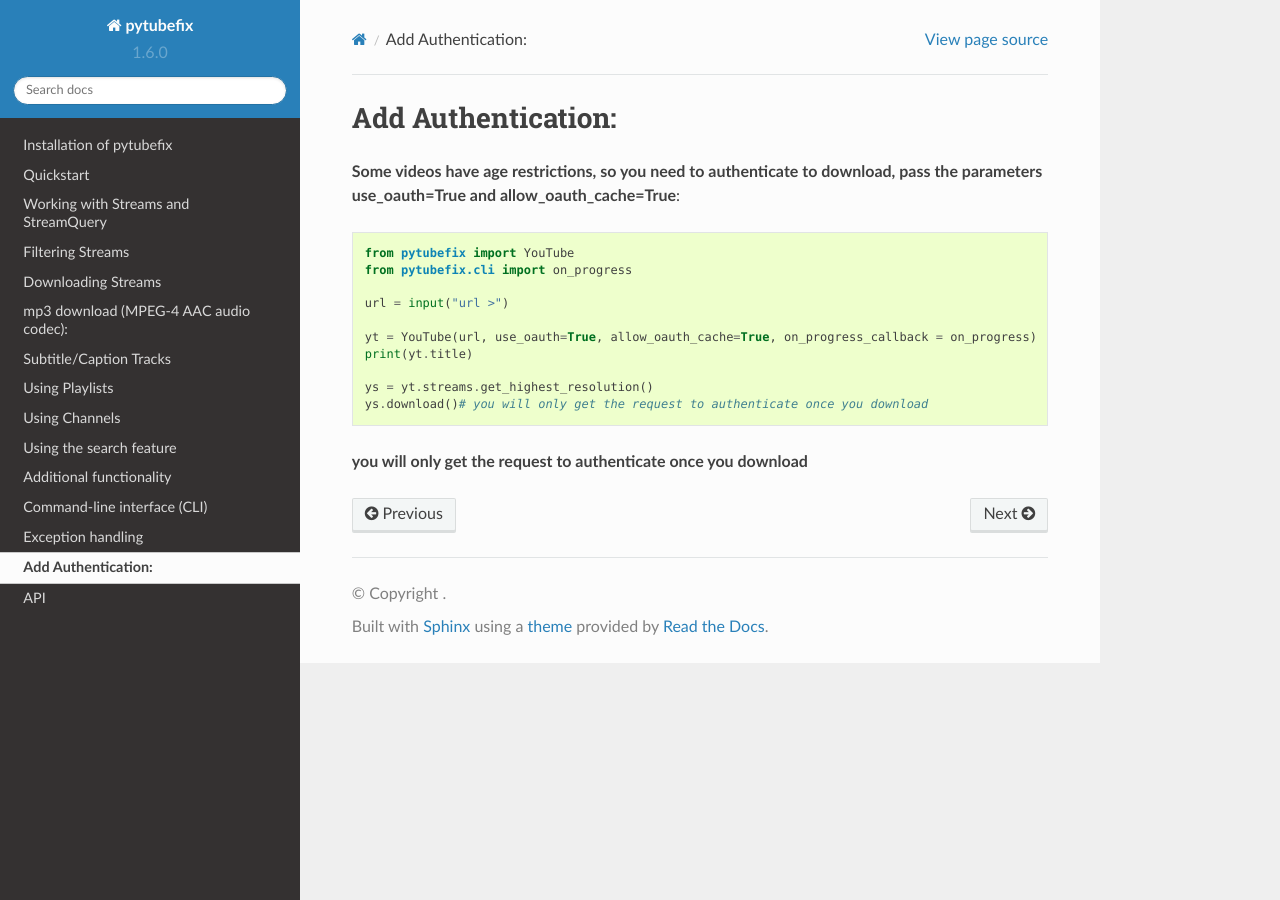
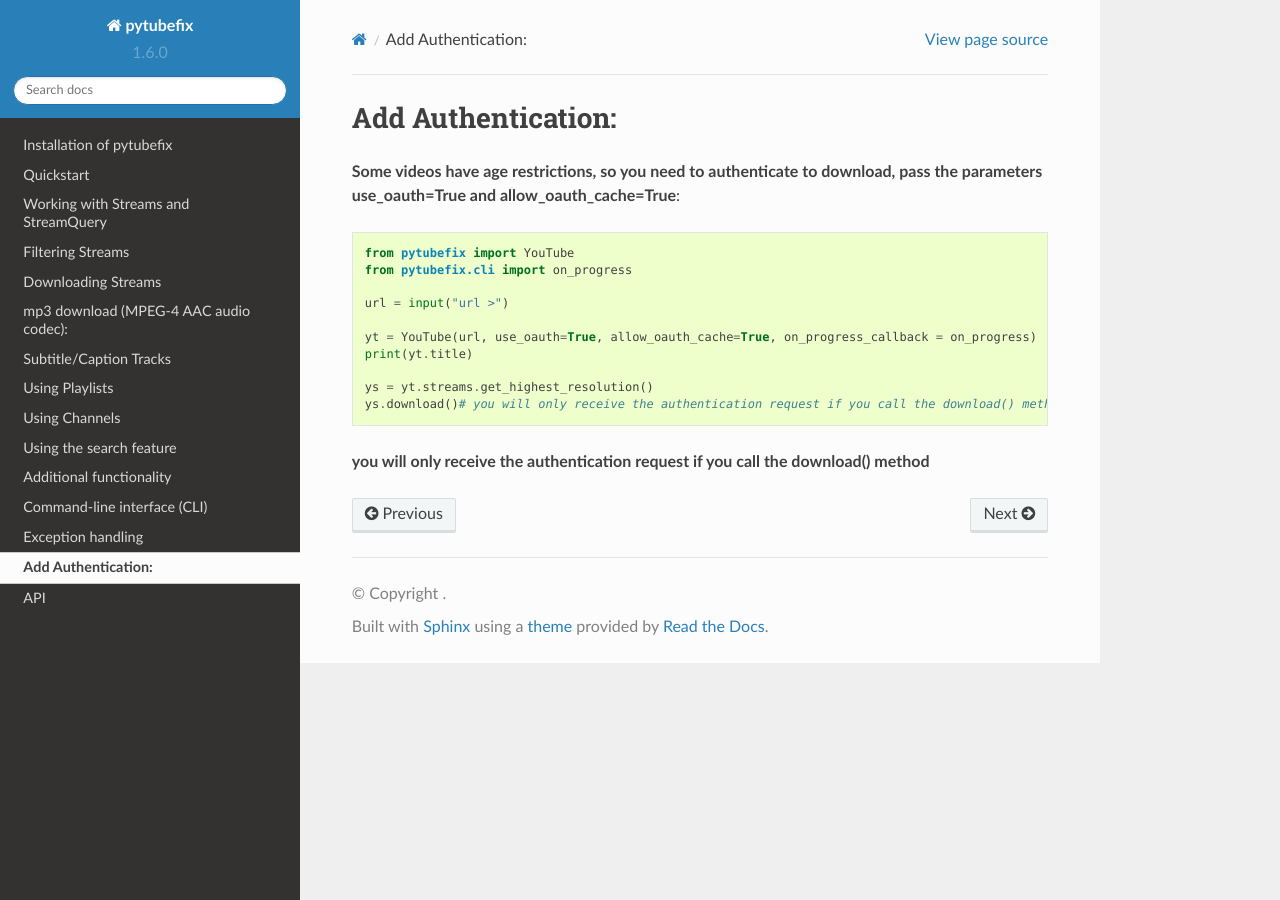
Before and after one commit to JuanBindez/pytubefix, a Sphinx documentation site: the page built from docs/user/authentication.rst, in a window 1280 px wide. Built offline with Sphinx 7.4.7 and the Read the Docs theme 2.0.0, drawn with Linux system fonts in a browser that asks for light colours.

Commit message:
Update authentication.rst

```diff
--- a/docs/user/authentication.rst
+++ b/docs/user/authentication.rst
@@ -14,7 +14,7 @@ Add Authentication:
         print(yt.title)
 
         ys = yt.streams.get_highest_resolution()
-        ys.download()# you will only get the request to authenticate once you download
+        ys.download()# you will only receive the authentication request if you call the download() method
 
 
-**you will only get the request to authenticate once you download**
+**you will only receive the authentication request if you call the download() method**
```
